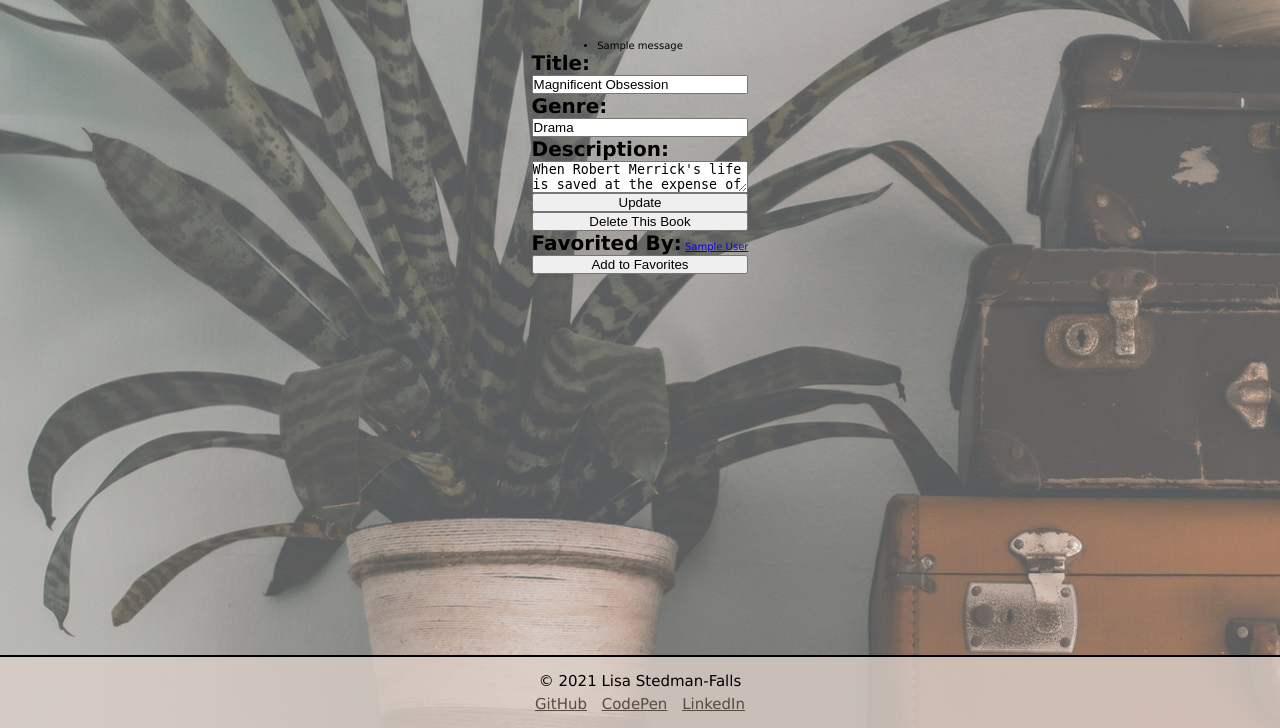
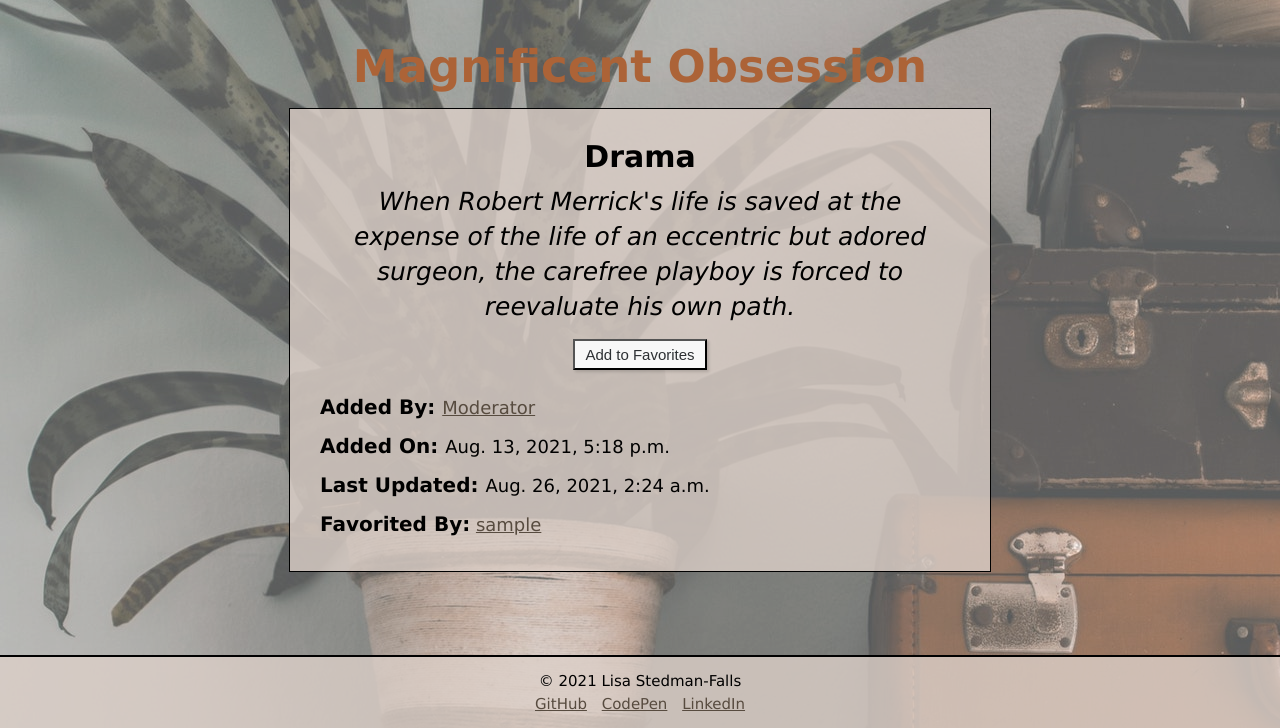
Before and after one commit to Lstedmanfalls/Favorite_Books, a Django app: template books_app/templates/book_page.html in a window 1280 px wide. Shown: the part 72-800 px from the top of the page. Run offline with Django 3.2, Linux system fonts and the light colour scheme; data comes from the database, SQL or seed files in the repository; both versions use the stored data as it was after the commit; tables that the repository leaves empty hold one stand-in row (values such as "Sample post"); the template is opened without the code that fills it: values that come from a table or form of the project are taken from there, most other values are stand-ins (such as "Sample title", 1, 10 or a date in 2020); one stand-in notice (Sample message) is shown.

Commit message:
Rearranged profile HTML

```diff
--- a/books_app/models.py
+++ b/books_app/models.py
@@ -7,26 +7,27 @@ class BookManager(models.Manager):
         existing_books = Book.objects.filter(title = postData['title'])
         errors = {}
         if len(postData['title']) < 1:
-            errors['title'] = "Title is required and must be at least 1 character long"
+            errors['title'] = "Title must be at least 1 character"
         elif len(existing_books) > 0:
-            errors['duplicate_book'] = "Book already exists. Please choose another one."
+            errors['duplicate_book'] = "That book already exists, please choose another"
         if len(postData['genre']) < 5:
-            errors['genre'] = "Genre must be at least 5 characters long"
+            errors['genre'] = "Genre must be at least 5 characters"
         if len(postData['description']) < 5:
-            errors['description'] = "Description must be at least 5 characters long"
-        elif len(existing_books) > 0:
-            errors['duplicate'] = "That book already exists"
+            errors['description'] = "Description must be at least 5 characters"
         return errors
 
     def update_validator(self, postData):
+        this_book = Book.objects.get(id = postData['id'])
         existing_books = Book.objects.filter(title = postData['title'])
         errors = {}
         if len(postData['title']) < 1:
             errors['title'] = "Title is required"
+        elif len(existing_books) > 0 and existing_books[0].id != this_book.id:
+            errors['duplicate'] = "That book already exists, please choose another"
         if len(postData['genre']) < 3:
-            errors['genre'] = "Genre must be at least 3 characters long"
+            errors['genre'] = "Genre must be at least 3 characters"
         if len(postData['description']) < 5:
-            errors['description'] = "Description must be at least 5 characters long"
+            errors['description'] = "Description must be at least 5 characters"
         return errors
 
     def edit_info_validator(self, postData, session):
@@ -34,9 +35,9 @@ class BookManager(models.Manager):
         existing_username = User.objects.filter(username = postData["username"])
         errors = {}
         if len (postData['bio']) > 0 and len (postData['bio']) < 10:
-            errors["bio"] = "Bio may be blank or at least 10 characters."
+            errors["bio"] = "Bio may be blank or at least 10 characters"
         if len(postData['username']) < 1:
-            errors["username"] = "Username is required."
+            errors["username"] = "Username is required"
         elif len(existing_username) and existing_username[0].id != this_user.id:
             errors['duplicate'] = "That username is already taken"
         return errors
@@ -44,9 +45,9 @@ class BookManager(models.Manager):
     def change_password_validator(self, postData):
         errors = {}
         if len(postData['password']) < 8:
-            errors["password"] = "Password must be at least 8 characters."
+            errors["password"] = "Password must be at least 8 characters"
         elif postData["password"] != postData["password_confirm"]:
-            errors["password_confirm"] = "Passwords do not match."
+            errors["password_confirm"] = "Passwords do not match"
         return errors
 
 class Book(models.Model):
--- a/books_app/static/book_page.css
+++ b/books_app/static/book_page.css
@@ -113,6 +113,21 @@ nav button:hover, nav a:hover{
     flex-direction: column;
 }
 
+#edit{
+    background-color:rgba(220, 208, 201, .8);
+    border:1px solid black;
+    width:50%;
+    padding:3rem 3rem 2rem 3rem;
+    display: flex;
+    flex-direction: column;
+}
+
+@media only screen and (max-width:768px){
+#edit {
+    width:100%;
+}
+}
+
 #books{
     background-color:rgba(220, 208, 201, .8);
     border:1px solid black;
--- a/books_app/templates/book_page.html
+++ b/books_app/templates/book_page.html
@@ -21,53 +21,8 @@
             </div>
         </nav>
         <div id="wrapper">
-            {% if messages %}
-            <div id="messages">
-                <ul class="messages">
-                    {% for message in messages %}
-                    <li {% if message.tags %} class="{{ message.tags }}"{% endif %}>{{ message }}</li>
-                    {% endfor %}
-                </ul>
-            </div>
-            {% endif %}
-            {% if this_user.id == user_who_uploaded.id or this_user == admin %}
-            <div id="edit">
-                <form action="{{a_book.id}}/update_book" method="POST">
-                {% csrf_token %}
-                    <label class="label" for="title">Title: </label>
-                    <input name="title" type="text" value="{{a_book.title}}">
-                    <label class="label" for="genre">Genre: </label>
-                    <input name="genre" type="text" value="{{a_book.genre}}">
-                    <label class="label" for="description">Description: </label>
-                    <textarea name="description">{{a_book.description}}</textarea>
-                    <button type="submit">Update</button>
-                </form>
-                <form action="{{a_book.id}}/destroy_book" method="POST">
-                {% csrf_token %}
-                    <button type="submit">Delete This Book</button>
-                </form>
-                <p><span class="label">Favorited By:</span>
-                    {% for user in favorited_by %}
-                    <a href="user/{{user.id}}">{{user.first_name}} {{user.last_name}}</a>
-                    {% endfor %}
-                </p>
-                {% if this_user in favorited_by %}
-                <form action="{{a_book.id}}/unfavorite_bookpage" method="POST">
-                {% csrf_token %}
-                    <button type="submit">Remove from Favorites</button>
-                </form>
-                {% else %}
-                <form action="{{a_book.id}}/favorite_bookpage" method="POST">
-                {% csrf_token %}
-                    <button type="submit">Add to Favorites</button>
-                </form>
-                {% endif %}
-            </div>
-            {% endif %}
-            {% if not this_user.id == user_who_uploaded.id %}
-            {% if not this_user == admin %}
+            <h1>{{a_book.title}}</h1>
             <div id="books">
-                <h1>{{a_book.title}}</h1>
                 <p>{{a_book.genre}}</p>
                 <h2>{{a_book.description}}</h2>
                 {% if this_user in favorited_by %}
@@ -83,18 +38,46 @@
                 {% endif %}
                 <div id="book_info">
                     <p><span class="label">Added By: </span>
-                        <a href="user/{{a_book.uploaded_by.id}}">{{a_book.uploaded_by.first_name}} {{a_book.uploaded_by.last_name}}</a>
+                        <a href="user/{{a_book.uploaded_by.id}}">{{a_book.uploaded_by.username}}</a>
                     </p>
                     <p><span class="label">Added On: </span>{{a_book.created_at}}</p>
                     <p><span class="label">Last Updated: </span>{{a_book.updated_at}}</p>
                     <p><span class="label">Favorited By:</span>
                     {% for user in favorited_by %}
-                    <a href="user/{{user.id}}">{{user.first_name}} {{user.last_name}}</a>
+                    <a href="user/{{user.id}}">{{user.username}}</a>
                     {% endfor %}
                     </p>
                 </div>
             </div>
-            {% endif %}
+            {% if this_user.id == user_who_uploaded.id %}
+            <div id="edit">
+                <form action="{{a_book.id}}/update_book" method="POST">
+                {% csrf_token %}
+                    <input name="id" type="hidden" value ={{a_book.id}}>
+                    <label class="label" for="title">Title: </label>
+                    <input name="title" type="text" value="{{a_book.title}}">
+                    <label class="label" for="genre">Genre: </label>
+                    <input name="genre" type="text" value="{{a_book.genre}}">
+                    <label class="label" for="description">Description: </label>
+                    <textarea name="description">{{a_book.description}}</textarea>
+                    <button type="submit">Update</button>
+                </form>
+                <div id ="messages">
+                    {% if messages %}
+                    {% for message in messages %}
+                    <p class="messages">
+                    {{ message }}
+                    </p>
+                    {% endfor %}
+                    {% endif %}
+                </div>
+                <div id="delete">
+                    <form action="{{a_book.id}}/destroy_book" method="POST">
+                    {% csrf_token %}
+                        <button type="submit">Delete This Book</button>
+                    </form>
+                </div>
+            </div>
             {% endif %}
         </div>
         <footer>
--- a/login_registration_app/models.py
+++ b/login_registration_app/models.py
@@ -9,32 +9,32 @@ class UserManager(models.Manager):
         existing_username = User.objects.filter(username = postData["username"])
         EMAIL_REGEX = re.compile(r"^[a-zA-Z0-9.+_-]+@[a-zA-Z0-9._-]+\.[a-zA-Z]+$")
         if len(postData["first_name"]) < 2:
-            errors["first_name"] = "First name must be at least 2 characters."
+            errors["first_name"] = "First name must be at least 2 characters"
         if len(postData['last_name']) < 2:
-            errors["last_name"] = "Last name must be at least 2 characters."
+            errors["last_name"] = "Last name must be at least 2 characters"
         if len(postData['username']) < 1:
-            errors["username"] = "Username is required."
+            errors["username"] = "Username is required"
         elif len (existing_username) > 0:
-            errors["duplicate_username"] = "That username is taken. Please choose a different one."
+            errors["duplicate_username"] = "That username is taken, please choose another"
         if not EMAIL_REGEX.match(postData["email"]):
             errors["email"] = "Please enter a valid email address."
         elif len(existing_email) > 0:
-            errors["duplicate_email"] = "That email is already registered. Please login."
+            errors["duplicate_email"] = "That email is already registered, please login"
         if len(postData['password']) < 8:
-            errors["password"] = "Password must be at least 8 characters."
+            errors["password"] = "Password must be at least 8 character"
         elif postData["password"] != postData["password_confirm"]:
-            errors["password_confirm"] = "Passwords do not match."
+            errors["password_confirm"] = "Passwords do not match"
         return errors
 
     def login_validator(self, postData):
         errors = {}
         existing_email = User.objects.filter(email = postData["email"])
         if len(existing_email) < 1:
-            errors["not_found"] = "Email not found. Please register for an account."
+            errors["not_found"] = "Email not found, please register"
         else:
             user = User.objects.filter(email = postData["email"])[0]
             if not bcrypt.checkpw(postData['password'].encode(), user.password.encode()):
-                errors['invalid_password'] = "Password is incorrect."
+                errors["invalid_password"] = "Password is incorrect"
         return errors
 
 class User(models.Model):
--- a/login_registration_app/static/login_style.css
+++ b/login_registration_app/static/login_style.css
@@ -90,11 +90,13 @@ p{
 }
 
 .messages{
+    box-sizing: border-box;
     text-align:center;
     color:#bf0000;
     font-size:1.8rem;
     padding:.5rem;
     background-color:white;
+    border:.2rem solid black;
     margin:0 auto;
 }
 
--- a/login_registration_app/views.py
+++ b/login_registration_app/views.py
@@ -27,7 +27,7 @@ def register(request): #POST REQUEST
 def login(request): #POST REQUEST
     errors = User.objects.login_validator(request.POST)
     if len(errors) > 0:
-        for value in errors.items():
+        for key, value in errors.items():
             messages.error(request, value)
         return redirect("/")
     user = User.objects.filter(email=request.POST["email"])
```
Also changed, not shown: books_app/static/style.css (+13 -0 lines), books_app/templates/user_page.html (+27 -27 lines), books_app/views.py (+8 -4 lines), login_registration_app/templates/index.html (+4 -4 lines), db.sqlite3.
